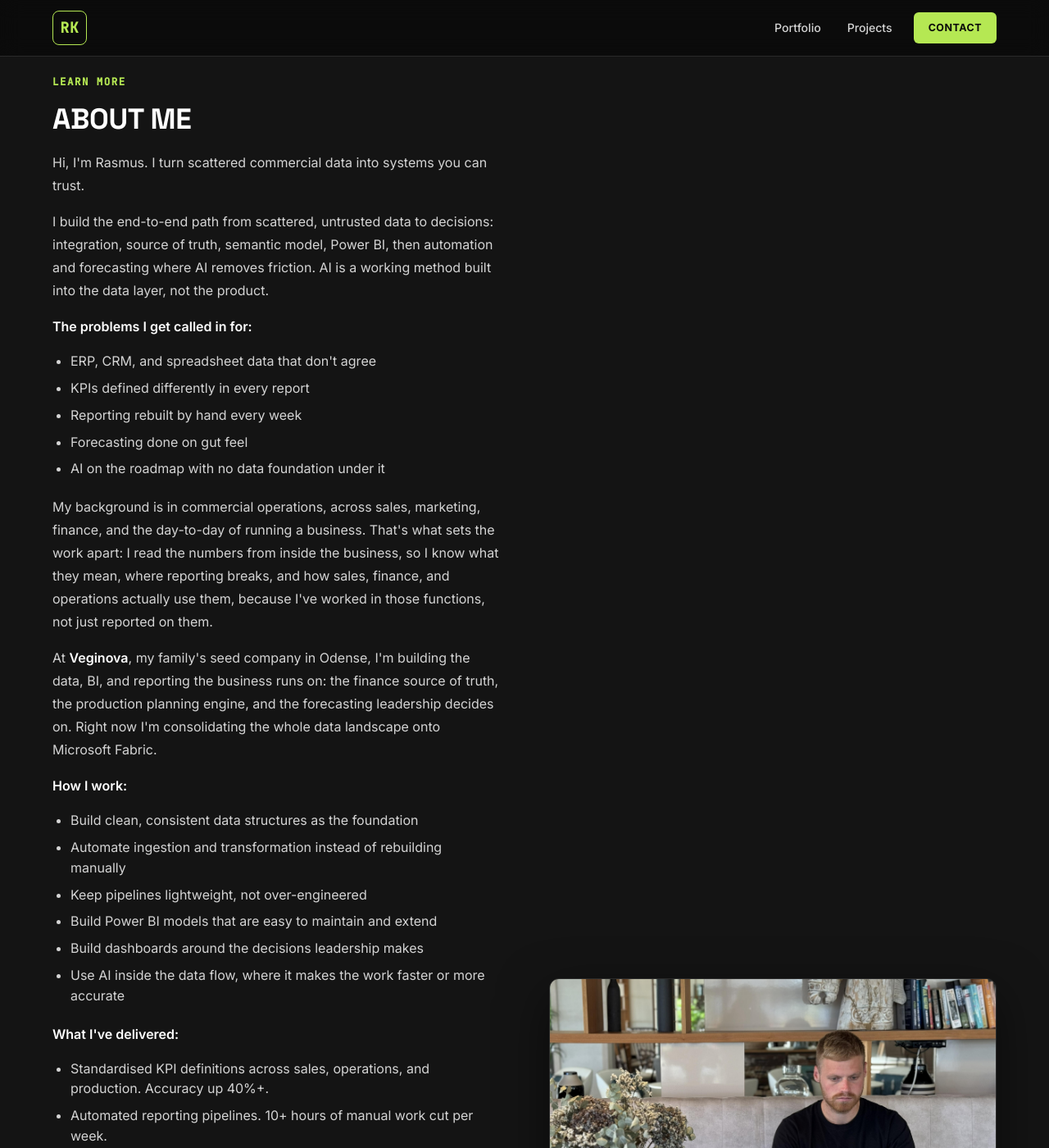
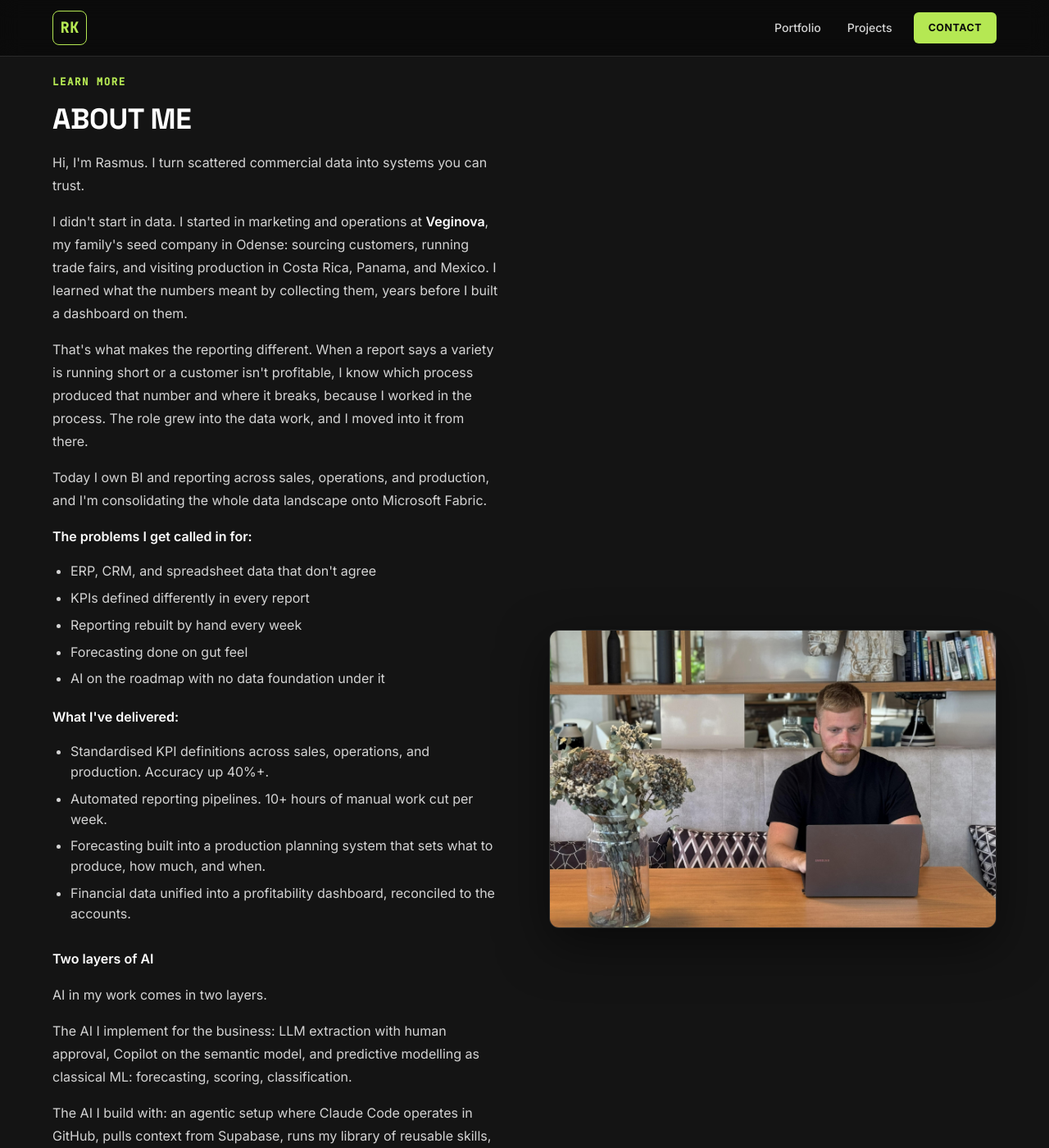
Before and after one commit to rasmuskampmann1998/rasmuskampmann.com, a Jekyll site: the page built from index.md, in a window 1280 px wide and 1400 px high, scrolled down 2818 px. Shown: the whole window at 82% size. Built offline with Jekyll 4.4.1, drawn with Linux system fonts in a browser that asks for light colours; some of the changed text lies outside the part shown.

Commit message:
Tighten About and swap the homepage CTA to hiring
Deletes the How I Work list, the Stack block that repeated What I Do, and
the closing paragraph that repeated the opener. New opening tells the story
LinkedIn's summary does not: marketing and operations first, production
visits, numbers learned by collecting them. Two layers of AI block untouched.

Co-Authored-By: Claude Fable 5 <noreply@anthropic.com>

```diff
--- a/index.md
+++ b/index.md
@@ -144,7 +144,9 @@ title: Home
         <span class="eyebrow">Learn more</span>
         <h2>About Me</h2>
         <p>Hi, I'm Rasmus. I turn scattered commercial data into systems you can trust.</p>
-        <p>I build the end-to-end path from scattered, untrusted data to decisions: integration, source of truth, semantic model, Power BI, then automation and forecasting where AI removes friction. AI is a working method built into the data layer, not the product.</p>
+        <p>I didn't start in data. I started in marketing and operations at <strong>Veginova</strong>, my family's seed company in Odense: sourcing customers, running trade fairs, and visiting production in Costa Rica, Panama, and Mexico. I learned what the numbers meant by collecting them, years before I built a dashboard on them.</p>
+        <p>That's what makes the reporting different. When a report says a variety is running short or a customer isn't profitable, I know which process produced that number and where it breaks, because I worked in the process. The role grew into the data work, and I moved into it from there.</p>
+        <p>Today I own BI and reporting across sales, operations, and production, and I'm consolidating the whole data landscape onto Microsoft Fabric.</p>
         <p><strong>The problems I get called in for:</strong></p>
         <ul>
           <li>ERP, CRM, and spreadsheet data that don't agree</li>
@@ -153,17 +155,6 @@ title: Home
           <li>Forecasting done on gut feel</li>
           <li>AI on the roadmap with no data foundation under it</li>
         </ul>
-        <p>My background is in commercial operations, across sales, marketing, finance, and the day-to-day of running a business. That's what sets the work apart: I read the numbers from inside the business, so I know what they mean, where reporting breaks, and how sales, finance, and operations actually use them, because I've worked in those functions, not just reported on them.</p>
-        <p>At <strong>Veginova</strong>, my family's seed company in Odense, I'm building the data, BI, and reporting the business runs on: the finance source of truth, the production planning engine, and the forecasting leadership decides on. Right now I'm consolidating the whole data landscape onto Microsoft Fabric.</p>
-        <p><strong>How I work:</strong></p>
-        <ul>
-          <li>Build clean, consistent data structures as the foundation</li>
-          <li>Automate ingestion and transformation instead of rebuilding manually</li>
-          <li>Keep pipelines lightweight, not over-engineered</li>
-          <li>Build Power BI models that are easy to maintain and extend</li>
-          <li>Build dashboards around the decisions leadership makes</li>
-          <li>Use AI inside the data flow, where it makes the work faster or more accurate</li>
-        </ul>
         <p><strong>What I've delivered:</strong></p>
         <ul>
           <li>Standardised KPI definitions across sales, operations, and production. Accuracy up 40%+.</li>
@@ -171,20 +162,12 @@ title: Home
           <li>Forecasting built into a production planning system that sets what to produce, how much, and when.</li>
           <li>Financial data unified into a profitability dashboard, reconciled to the accounts.</li>
         </ul>
-        <p style="margin-top: 28px;"><strong>Stack:</strong><br />
-        Power BI: semantic models, DAX, Power Query.<br />
-        SQL: data modeling, ETL, PostgreSQL.<br />
-        Microsoft Fabric: pipelines, Python notebooks for forecasting, Fabric apps.<br />
-        Excel: financial modelling, forecasts, budgets, margin.<br />
-        AI in the data flow: Claude Code, Copilot, and LLM workflows for data prep, SQL and DAX, and documentation.<br />
-        Hands-on across ERPs, CRMs, and spreadsheet/BI tools: the full commercial data layer.</p>
         <p id="two-layers-of-ai" style="margin-top: 28px;"><strong>Two layers of AI</strong></p>
         <p>AI in my work comes in two layers.</p>
         <p>The AI I implement for the business: LLM extraction with human approval, Copilot on the semantic model, and predictive modelling as classical ML: forecasting, scoring, classification.</p>
         <p>The AI I build with: an agentic setup where Claude Code operates in GitHub, pulls context from Supabase, runs my library of reusable skills, and connects to my tools through MCP. One person, the delivery speed of a small team.</p>
         <p>Between the two layers, the source of truth stays deterministic. Trust is engineering, not generation.</p>
         <p style="margin-top: 28px;">Most of my experience is from small companies and my own. Close to the decisions, owning the work end to end.</p>
-        <p>I replace manual spreadsheets and disconnected reporting with systems that run on their own and make the business easier to understand. The outcome teams hire me for: stop rebuilding reports every Monday, stop questioning the numbers, start making commercial decisions from data you trust.</p>
         <p><strong>Certifications:</strong> Google Data Analytics · Artificial Intelligence: Implications for Business Strategy (MIT Sloan) · Power BI Fundamentals (DataCamp) · Microsoft PL-300: Power BI Data Analyst (in preparation).</p>
         <p>Danish, English, Spanish.</p>
         <p><em>Based in Odense, Denmark. Open to on-site roles.</em></p>
@@ -292,9 +275,9 @@ title: Home
 
 <section class="cta-soft">
   <div class="container">
-    <span class="eyebrow">Want to work together?</span>
-    <h2>See my freelance services</h2>
-    <a href="{{ '/services' | relative_url }}" class="btn-primary">View Services →</a>
-    <p class="cta-soft-footnote">Recruiters: see my <a href="{{ site.author.linkedin }}" target="_blank" rel="noopener">LinkedIn</a> or grab my CV in <a href="{{ '/assets/files/rasmus-kampmann-cv.pdf' | relative_url }}" download>English</a> or <a href="{{ '/assets/files/rasmus-kampmann-cv-da.pdf' | relative_url }}" download>Danish</a>.</p>
+    <span class="eyebrow">Hiring?</span>
+    <h2>Open to on-site roles in Denmark</h2>
+    <a href="{{ '/contact' | relative_url }}" class="btn-primary">Get in touch →</a>
+    <p class="cta-soft-footnote">See my <a href="{{ site.author.linkedin }}" target="_blank" rel="noopener">LinkedIn</a> or grab my CV in <a href="{{ '/assets/files/rasmus-kampmann-cv.pdf' | relative_url }}" download>English</a> or <a href="{{ '/assets/files/rasmus-kampmann-cv-da.pdf' | relative_url }}" download>Danish</a>.</p>
   </div>
 </section>
```
